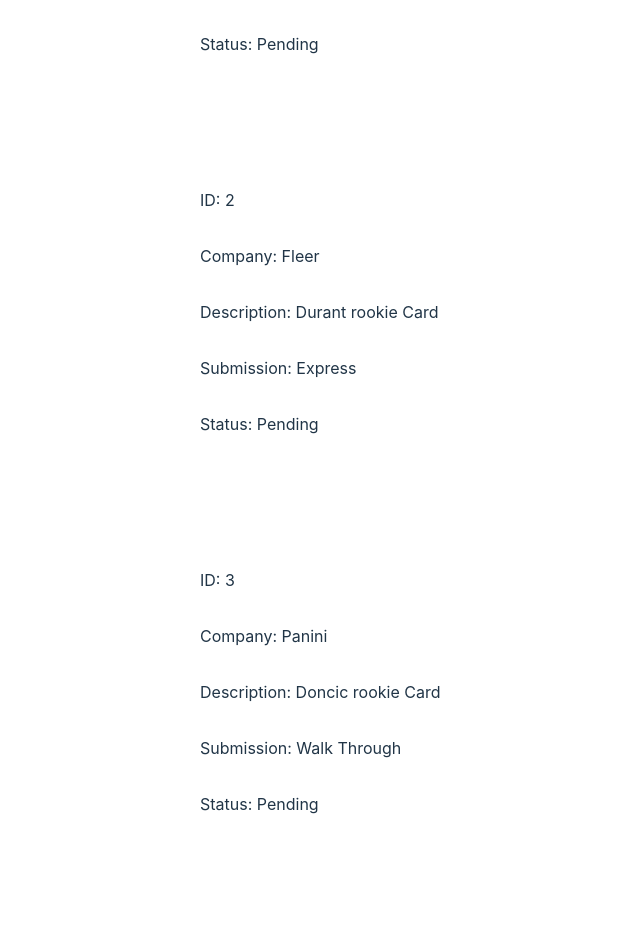
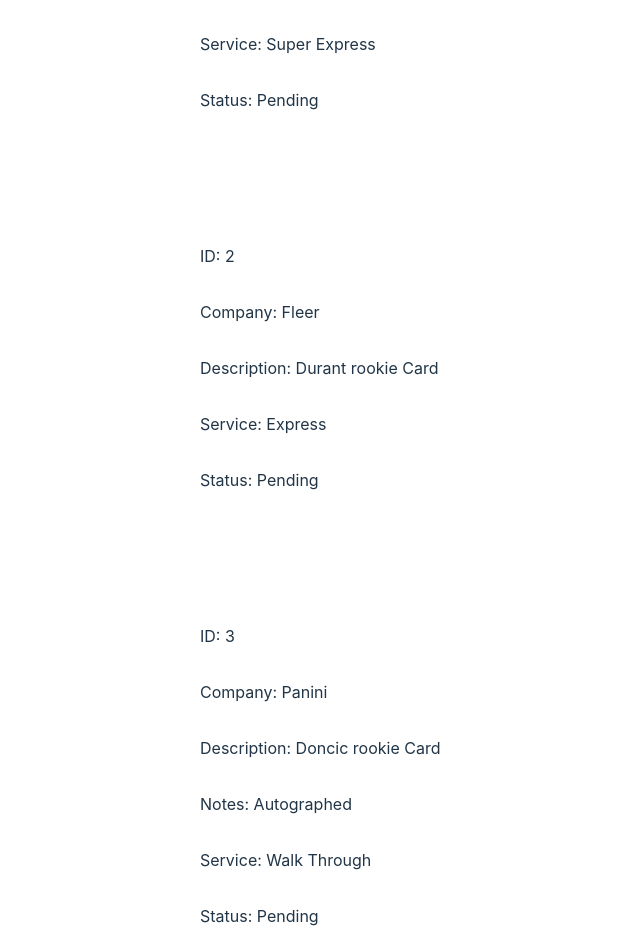
Before and after one commit to JWCTempleton/card-db, a React (Vite) app in the folder card-frontend/: page / in a window 1280 px wide. Shown: the part 741-1692 px from the top of the page, without its empty margins (225-865 px from the left). Before the commit the page ends 1671 px from the top, so only its background shows below. Built offline with nearby package versions, Linux system fonts and the light colour scheme.

Commit message:
Add conditional rendering to card component, only show notes text from card data if that data has a note included

```diff
--- a/card-frontend/src/App.jsx
+++ b/card-frontend/src/App.jsx
@@ -32,13 +32,16 @@
       status: "Pending",
       id: cardData.length + 1,
     };
+    setCardData(cardData.concat(newCardObject));
   };
+
   const handleNewCard = (event) => {
     const { name, value } = event.target;
     setNewCard((prevCard) => {
       return { ...prevCard, [name]: value };
     });
   };
+  console.log("new card", newCard);
 
   return (
     <div className="App">
@@ -69,17 +72,17 @@
           name="service"
           onChange={handleNewCard}
         >
-          <option value="walk-through">Walk Through</option>
-          <option value="super-express">Super-Express</option>
-          <option value="express">Express</option>
-          <option value="regular">Regular</option>
-          <option value="value">Value</option>
+          <option value="Walk-through">Walk Through</option>
+          <option value="Super-Express">Super-Express</option>
+          <option value="Express">Express</option>
+          <option value="Regular">Regular</option>
+          <option value="Value">Value</option>
         </select>
         <button type="submit">Submit</button>
       </form>
       <div>
         {cardData.map((card) => {
-          return <Card card={card} />;
+          return <Card card={card} key={card.id} />;
         })}
       </div>
     </div>
--- a/card-frontend/src/components/Card.jsx
+++ b/card-frontend/src/components/Card.jsx
@@ -10,13 +10,13 @@
 };
 
 const Card = ({ card }) => {
-  console.log(("card", card));
   return (
-    <div style={styles} key={card.id}>
+    <div style={styles}>
       <p>ID: {card.id}</p>
       <p>Company: {card.company}</p>
       <p>Description: {card.description}</p>
-      <p>Submission: {card.submissionType}</p>
+      {card.notes && <p>Notes: {card.notes}</p>}
+      <p>Service: {card.service}</p>
       <p>Status: {card.status}</p>
     </div>
   );
--- a/card-frontend/src/main.jsx
+++ b/card-frontend/src/main.jsx
@@ -9,7 +9,7 @@
     company: "Topps",
     description: "Curry rookie Card",
     notes: "Autographed",
-    submissionType: "Super Express",
+    service: "Super Express",
     status: "Pending",
   },
   {
@@ -17,7 +17,7 @@
     company: "Fleer",
     description: "Durant rookie Card",
     notes: null,
-    submissionType: "Express",
+    service: "Express",
     status: "Pending",
   },
   {
@@ -25,7 +25,7 @@
     company: "Panini",
     description: "Doncic rookie Card",
     notes: "Autographed",
-    submissionType: "Walk Through",
+    service: "Walk Through",
     status: "Pending",
   },
 ];
```
